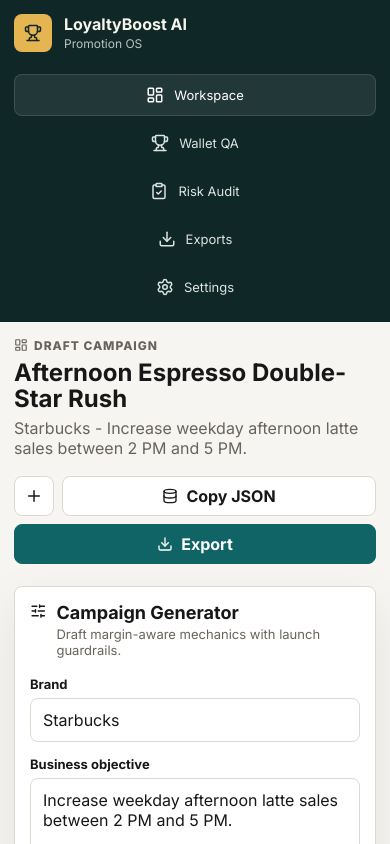
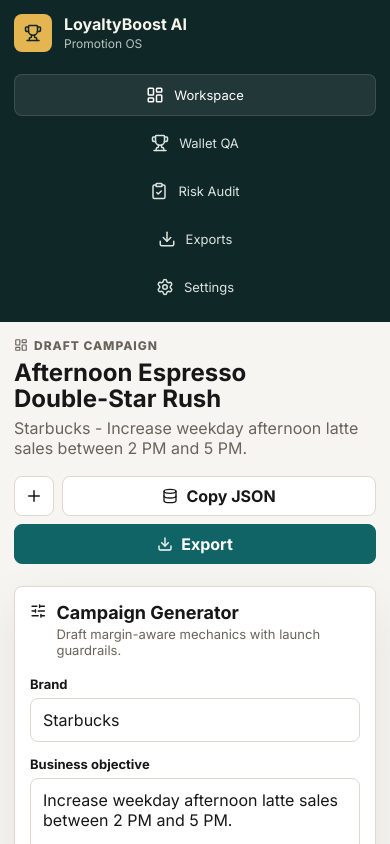
Before and after one commit to mzubtsova/loyalty-boost-ai, a React (Vite) app: page / in a window 390 px wide. Shown: the top 844 px of the page. Built offline with nearby package versions, Linux system fonts and the light colour scheme.

Commit message:
Constrain small screen layout

```diff
--- a/src/index.css
+++ b/src/index.css
@@ -723,6 +723,11 @@
 }
 
 @media (max-width: 520px) {
+  .app-shell, .sidebar, .main-content {
+    width: 100%;
+    max-width: 390px;
+  }
+
   .main-content {
     padding: 14px;
   }
@@ -733,6 +738,7 @@
 
   .topbar h1 {
     font-size: 24px;
+    max-width: 330px;
   }
 
   .topbar-actions {
```
